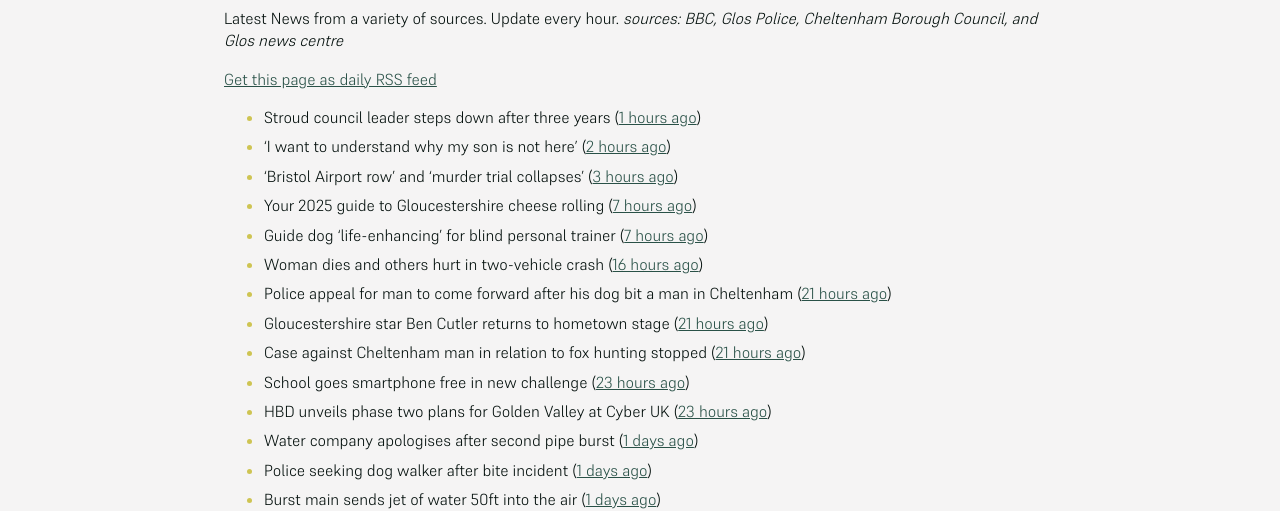
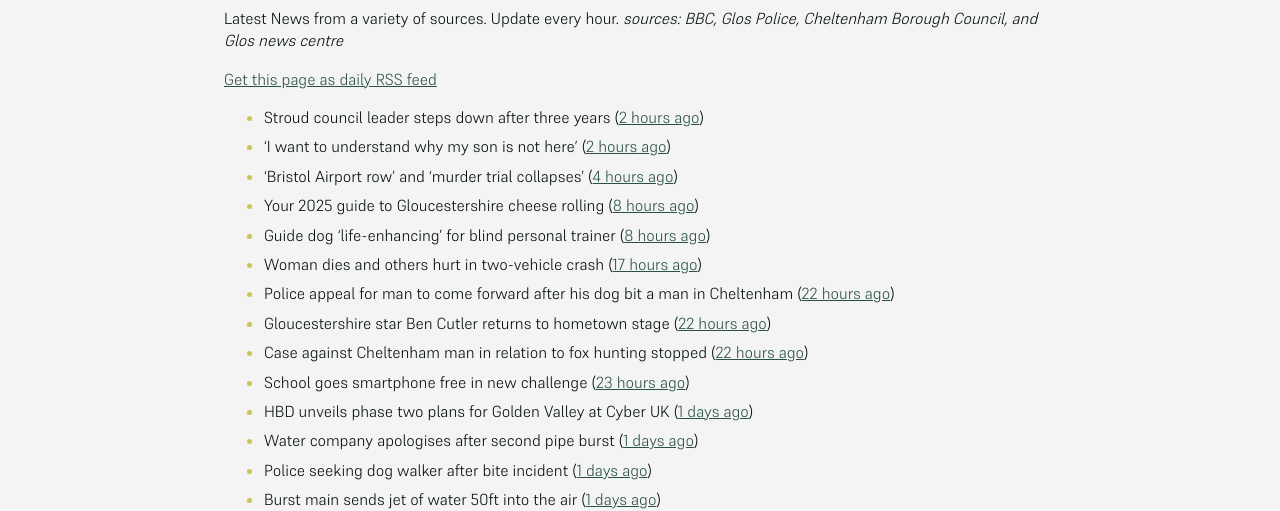
Before and after one commit to mat-0/cheltenham-open-data, a Jekyll site: the page built from _pages/news.md, in a window 1280 px wide. Shown: the part 266-777 px from the top of the page. Built offline with Jekyll 4.4.1, drawn with Linux system fonts in a browser that asks for light colours; some of the changed text lies outside the part shown.

Commit message:
Updated 2025-05-16 13:57:51

```diff
--- a/_pages/news.md
+++ b/_pages/news.md
@@ -12,17 +12,17 @@ _sources: BBC, Glos Police, Cheltenham Borough Council, and Glos news centre_
 [Get this page as daily RSS feed](/daily.rss)
 
 <!-- news_marker starts -->
-- Stroud council leader steps down after three years ([1 hours ago](https://www.bbc.com/news/articles/c9dq58pzel5o))
+- Stroud council leader steps down after three years ([2 hours ago](https://www.bbc.com/news/articles/c9dq58pzel5o))
 - 'I want to understand why my son is not here' ([2 hours ago](https://www.bbc.com/news/articles/c5yk7z7k4dyo))
-- 'Bristol Airport row' and 'murder trial collapses' ([3 hours ago](https://www.bbc.com/news/articles/c93lq257pd5o))
-- Your 2025 guide to Gloucestershire cheese rolling ([7 hours ago](https://www.bbc.com/news/articles/c230jj5m1yro))
-- Guide dog 'life-enhancing' for blind personal trainer ([7 hours ago](https://www.bbc.com/news/articles/cwy3j8evxg2o))
-- Woman dies and others hurt in two-vehicle crash ([16 hours ago](https://www.bbc.com/news/articles/cp3qjdll89jo))
-- Police appeal for man to come forward after his dog bit a man in Cheltenham ([21 hours ago](https://gloucesternewscentre.co.uk/police-appeal-for-man-to-come-forward-after-his-dog-bit-a-man-in-cheltenham/))
-- Gloucestershire star Ben Cutler returns to hometown stage ([21 hours ago](https://gloucesternewscentre.co.uk/gloucestershire-star-ben-cutler-returns-to-hometown-stage/))
-- Case against Cheltenham man in relation to fox hunting stopped ([21 hours ago](https://gloucesternewscentre.co.uk/case-against-cheltenham-man-in-relation-to-fox-hunting-stopped/))
+- 'Bristol Airport row' and 'murder trial collapses' ([4 hours ago](https://www.bbc.com/news/articles/c93lq257pd5o))
+- Your 2025 guide to Gloucestershire cheese rolling ([8 hours ago](https://www.bbc.com/news/articles/c230jj5m1yro))
+- Guide dog 'life-enhancing' for blind personal trainer ([8 hours ago](https://www.bbc.com/news/articles/cwy3j8evxg2o))
+- Woman dies and others hurt in two-vehicle crash ([17 hours ago](https://www.bbc.com/news/articles/cp3qjdll89jo))
+- Police appeal for man to come forward after his dog bit a man in Cheltenham ([22 hours ago](https://gloucesternewscentre.co.uk/police-appeal-for-man-to-come-forward-after-his-dog-bit-a-man-in-cheltenham/))
+- Gloucestershire star Ben Cutler returns to hometown stage ([22 hours ago](https://gloucesternewscentre.co.uk/gloucestershire-star-ben-cutler-returns-to-hometown-stage/))
+- Case against Cheltenham man in relation to fox hunting stopped ([22 hours ago](https://gloucesternewscentre.co.uk/case-against-cheltenham-man-in-relation-to-fox-hunting-stopped/))
 - School goes smartphone free in new challenge ([23 hours ago](https://www.bbc.com/news/articles/cwy388p033eo))
-- HBD unveils phase two plans for Golden Valley at Cyber UK ([23 hours ago](https://www.cheltenham.gov.uk/news/article/3012/hbd_unveils_phase_two_plans_for_golden_valley_at_cyber_uk))
+- HBD unveils phase two plans for Golden Valley at Cyber UK ([1 days ago](https://www.cheltenham.gov.uk/news/article/3012/hbd_unveils_phase_two_plans_for_golden_valley_at_cyber_uk))
 - Water company apologises after second pipe burst ([1 days ago](https://www.bbc.com/news/articles/cn0g1jygjq1o))
 - Police seeking dog walker after bite incident ([1 days ago](https://www.bbc.com/news/articles/cwy37dejxd0o))
 - Burst main sends jet of water 50ft into the air ([1 days ago](https://www.bbc.com/news/articles/cd620lyqqnqo))
@@ -60,7 +60,7 @@ _sources: BBC, Glos Police, Cheltenham Borough Council, and Glos news centre_
 - Man pleads guilty to multiple thefts from vehicles in Cheltenham ([13 days ago](https://gloucesternewscentre.co.uk/man-pleads-guilty-to-multiple-thefts-from-vehicles-in-cheltenham/))
 - Cotswold mum calls on Bromford Housing to fix ‘deathtrap’ garden ([13 days ago](https://gloucesternewscentre.co.uk/cotswold-mum-calls-on-bromford-housing-to-fix-deathtrap-garden/))
 - Vote 2025: Lib Dems win elections but fall one seat short of overall control at Shire Hall ([13 days ago](https://gloucesternewscentre.co.uk/vote-2025-lib-dems-win-elections-but-fall-one-seat-short-of-overall-control-at-shire-hall/))
-- Cheltenham Borough Council invites community input on new trees strategy ([23 days ago](https://www.cheltenham.gov.uk/news/article/3005/cheltenham_borough_council_invites_community_input_on_new_trees_strategy))
+- Cheltenham Borough Council invites community input on new trees strategy ([24 days ago](https://www.cheltenham.gov.uk/news/article/3005/cheltenham_borough_council_invites_community_input_on_new_trees_strategy))
 - Media statement about the Citrus Hotel ([28 days ago](https://www.cheltenham.gov.uk/news/article/3004/media_statement_about_the_citrus_hotel))
 
 <!-- news_marker ends -->
```
Also changed, not shown: _data/flood.json (+5 -48 lines), index.md (+4 -4 lines).
